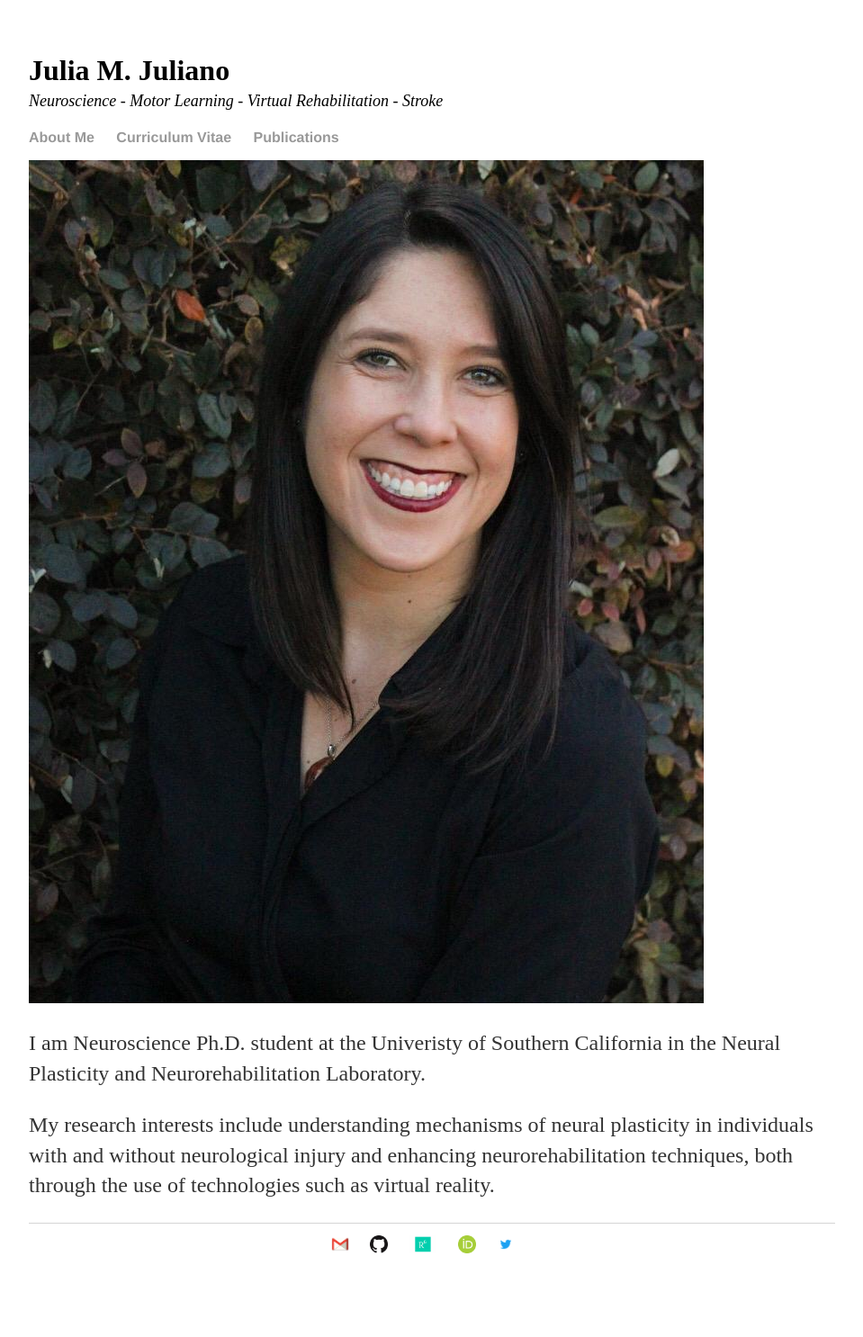
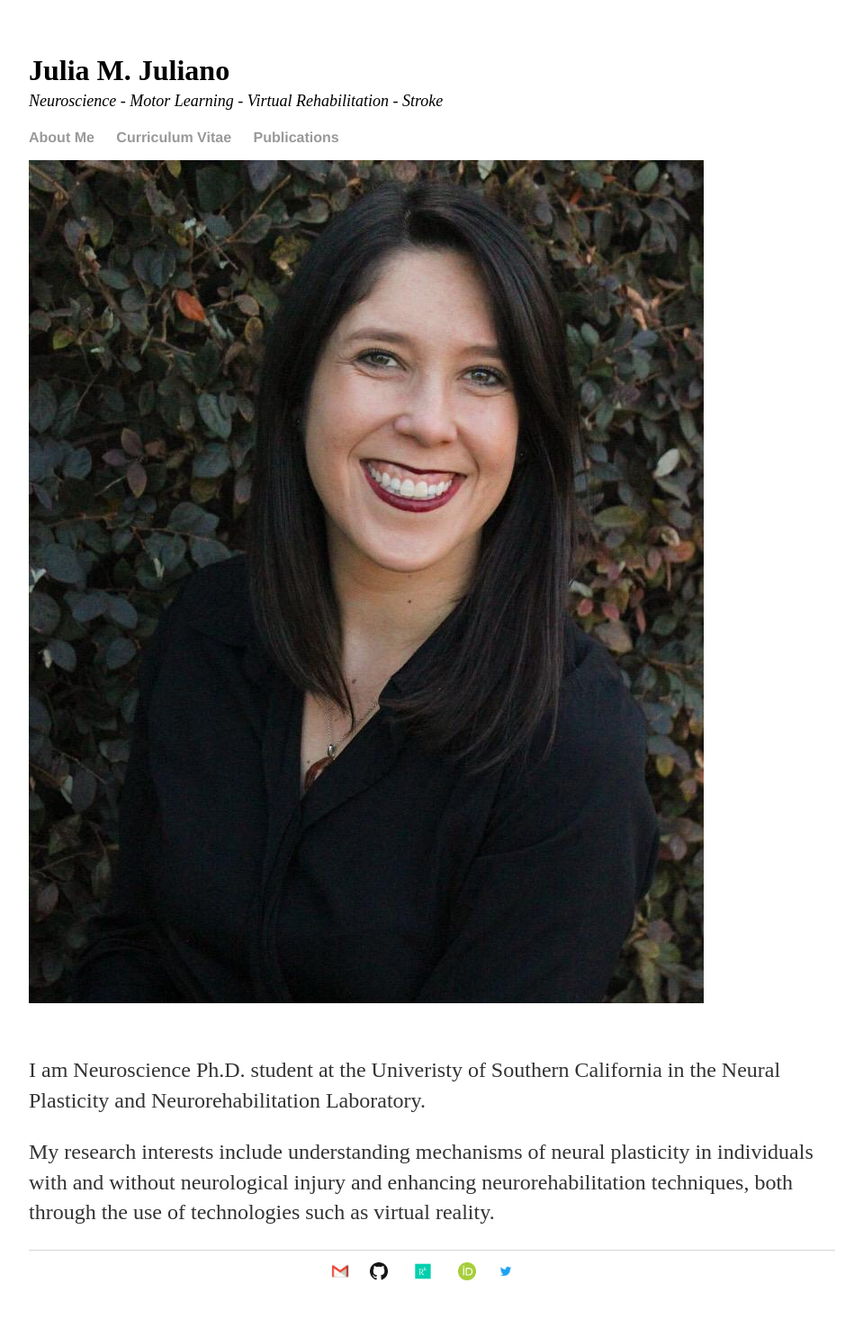
Before and after one commit to juliamjuliano/juliamjuliano.github.io, a Jekyll site: the page built from index.html, in a window 1280 px wide. Shown: the whole page at 90% size, without its empty margins (160-1119 px from the left). Built offline with Jekyll 4.4.1, drawn with Linux system fonts in a browser that asks for light colours; before the commit the page ends 1456 px from its top, so only the background shows below that.

Commit message:
Update main.css

```diff
--- a/css/main.css
+++ b/css/main.css
@@ -14,6 +14,8 @@ nav ul li, footer ul li {
     display: inline;
     margin-right: 20px;
 }
+
+img.avatar { margin-bottom: 30px; }
 
 a {
     text-decoration: none;
```
